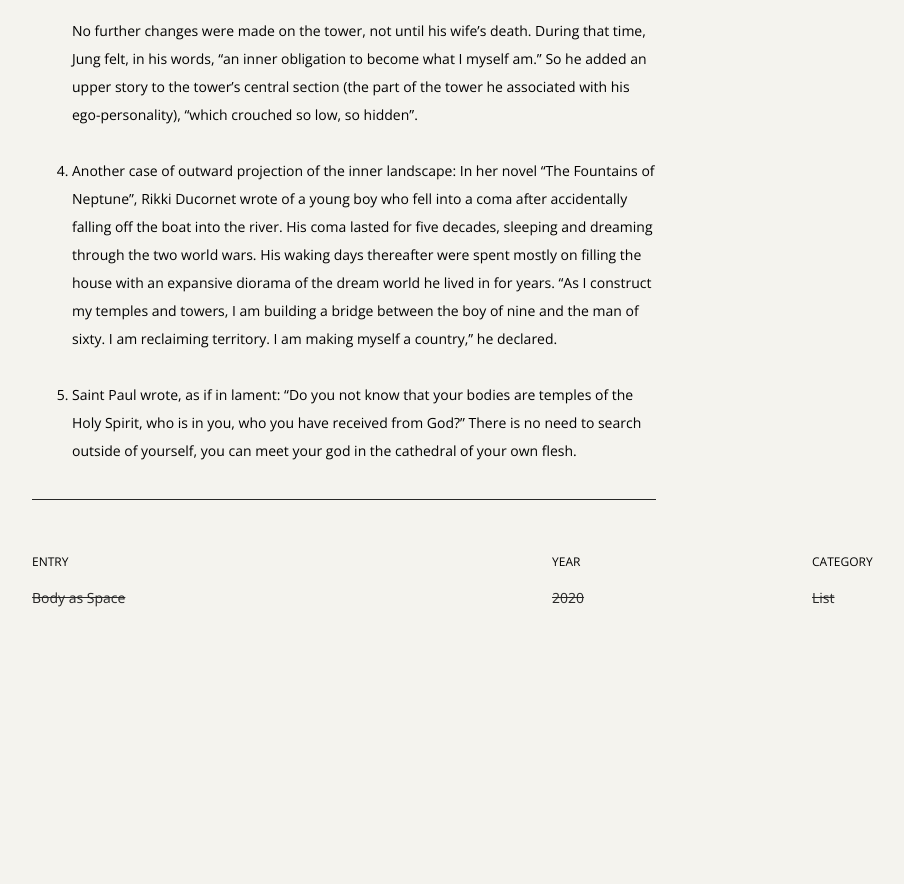
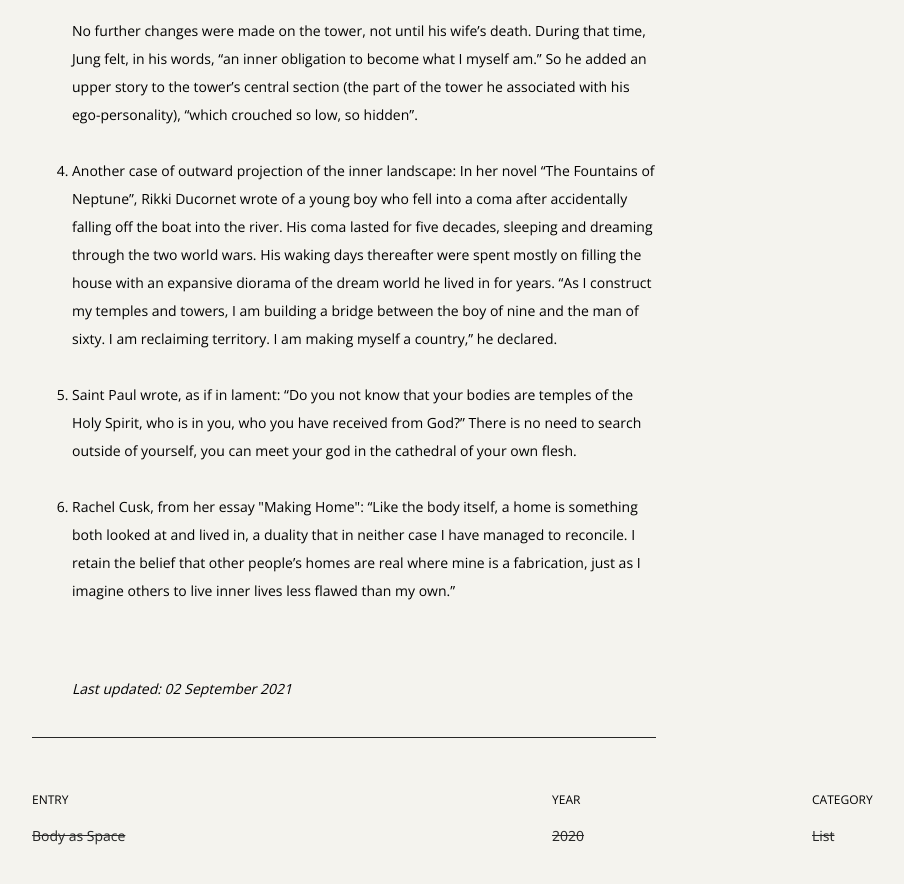
Before and after one commit to comballar/comballar.github.io, a Jekyll site: the page built from _journals/2020-09-16-body-as-space.md, in a window 1280 px wide and 900 px high, scrolled down 1953 px. Shown: the top 884 px of the window, without its empty margins (88-992 px from the left). Built offline with Jekyll 4.4.1, drawn with Linux system fonts in a browser that asks for light colours; some web fonts are replaced; before the commit the page ends 2615 px from its top, so only the background shows below that.

Commit message:
Update 2020-09-16-body-as-space.md

```diff
--- a/_journals/2020-09-16-body-as-space.md
+++ b/_journals/2020-09-16-body-as-space.md
@@ -23,4 +23,6 @@ img: https://raw.githubusercontent.com/comoballar/postdb/main/the-therapist.jpg
     Again, after four years, Jung was restless and desired for an open space so he added a courtyard. In the span of 12 years, the changes that the Bollingen Tower underwent paralleled Jung’s morphing internal landscape.<br><br>
     No further changes were made on the tower, not until his wife’s death. During that time, Jung felt, in his words, “an inner obligation to become what I myself am.” So he added an upper story to the tower’s central section (the part of the tower he associated with his ego-personality), “which crouched so low, so hidden”.<br><br>
   <li>Another case of outward projection of the inner landscape: In her novel “The Fountains of Neptune”, Rikki Ducornet wrote of a young boy who fell into a coma after accidentally falling off the boat into the river. His coma lasted for five decades, sleeping and dreaming through the two world wars. His waking days thereafter were spent mostly on filling the house with an expansive diorama of the dream world he lived in for years.  “As I construct my temples and towers, I am building a bridge between the boy of nine and the man of sixty. I am reclaiming territory. I am making myself a country,” he declared.</li><br>
-  <li>Saint Paul wrote, as if in lament: “Do you not know that your bodies are temples of the Holy Spirit, who is in you, who you have received from God?” There is no need to search outside of yourself, you can meet your god in the cathedral of your own flesh.</li>
+  <li>Saint Paul wrote, as if in lament: “Do you not know that your bodies are temples of the Holy Spirit, who is in you, who you have received from God?” There is no need to search outside of yourself, you can meet your god in the cathedral of your own flesh.</li><br>
+  <li>Rachel Cusk, from her essay "Making Home": “Like the body itself, a home is something both looked at and lived in, a duality that in neither case I have managed to reconcile. I retain the belief that other people’s homes are real where mine is a fabrication, just as I imagine others to live inner lives less flawed than my own.”</li><br><br>
+  <p><i>Last updated: 02 September 2021</i></p>
```
